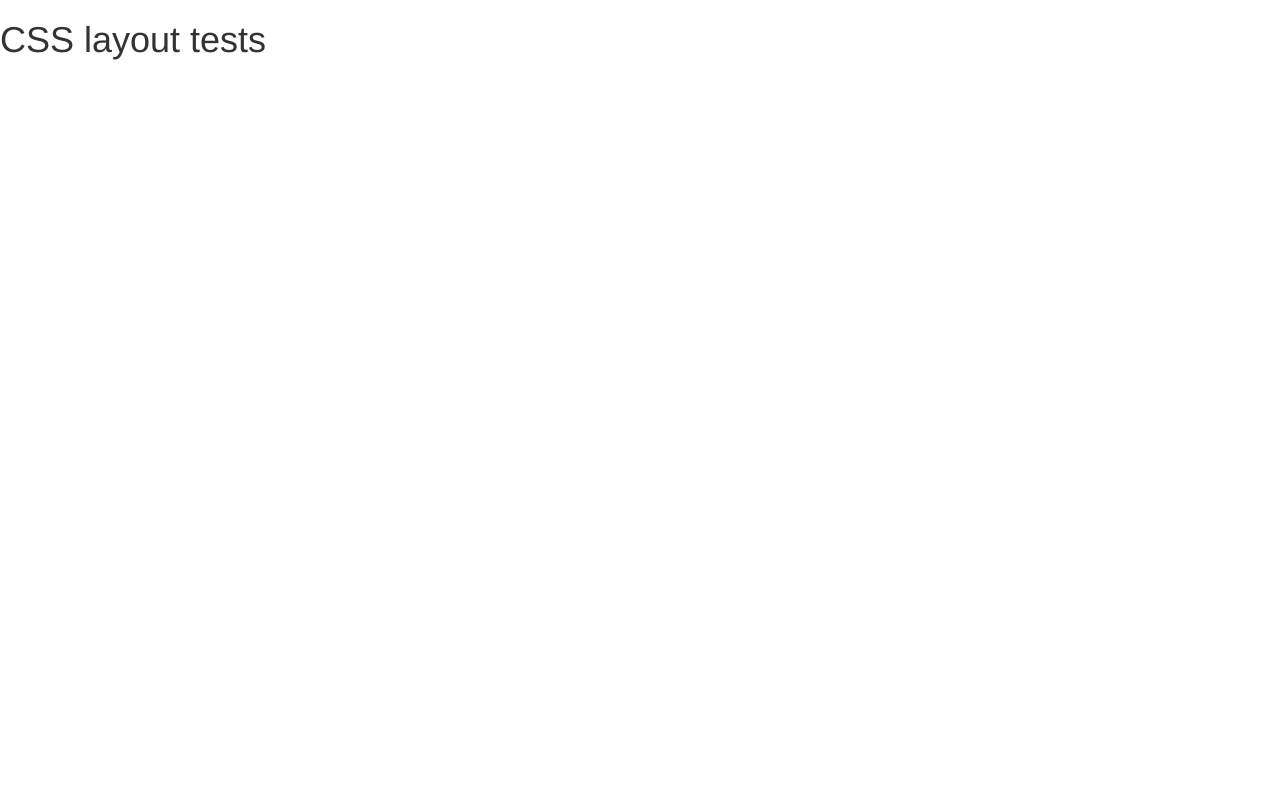
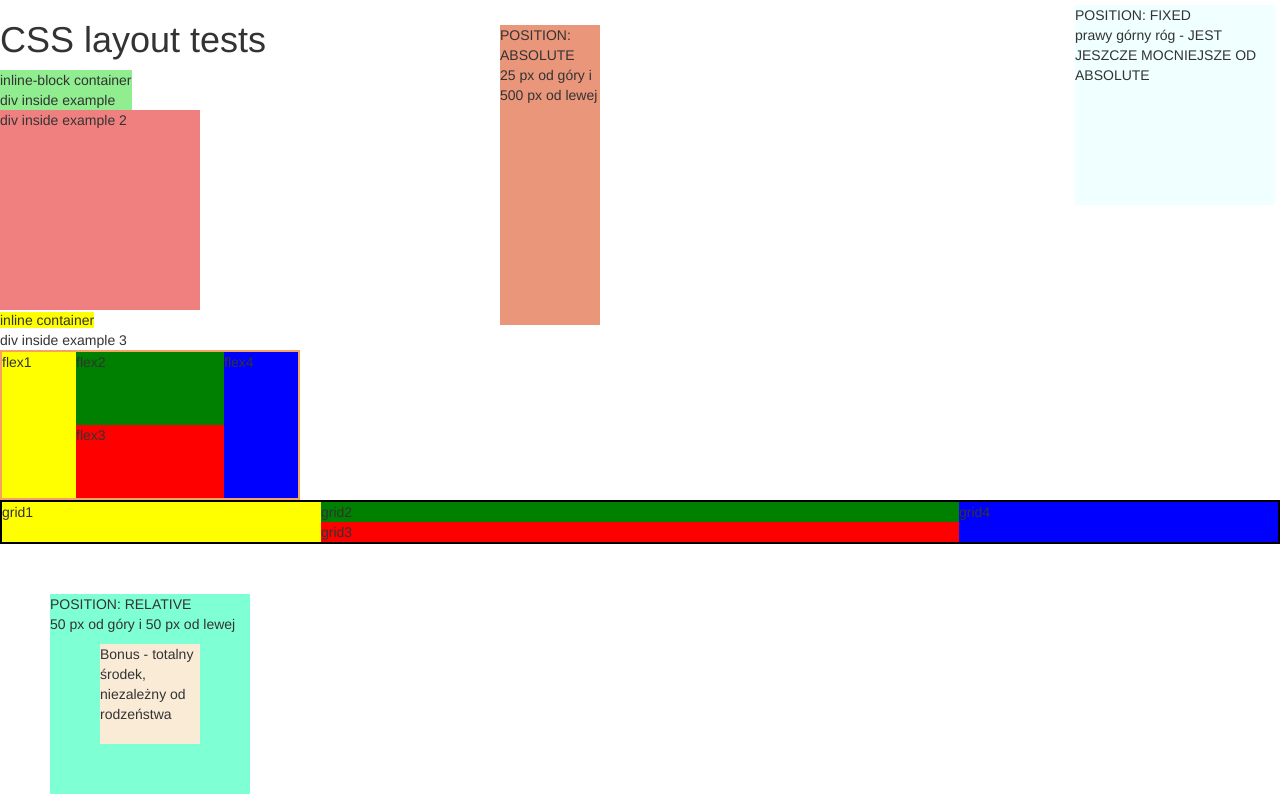
Before and after one commit to WojciechGladalski/Vue-Udemy, a Vue app: page / in a window 1280 px wide. Built offline with nearby package versions, Linux system fonts and the light colour scheme.

Commit message:
CSS LAYOUTS EXAMPLES

```diff
--- a/src/App.vue
+++ b/src/App.vue
@@ -1,15 +1,16 @@
 <template>
     <div>
-        <h1>CSS layout tests</h1>
+        <Css/>
     </div>
 </template>
 
 <script>
+    import Css from "@/components/Css";
     export default {
-
+        components: {
+            Css
+        }
     }
 </script>
 
-<style>
-
-</style>
+<style></style>
--- /dev/null
+++ b/src/components/Css.vue
@@ -0,0 +1,206 @@
+<template>
+    <div>
+        <h1>CSS layout tests</h1>
+        <div class="color-container">
+            inline-block container
+            <div>div inside example</div>
+        </div>
+        <div class="color-container-2">
+            <div>div inside example 2</div>
+        </div>
+        <div class="color-container-3">
+            inline container
+            <div>div inside example 3</div>
+        </div>
+        <div class="container-flex">
+            <div class="flex-1">flex1</div>
+            <div class="middle-column">
+                <div class="flex-2">flex2</div>
+                <div class="flex-3">flex3</div>
+            </div>
+            <div class="flex-4">flex4</div>
+        </div>
+        <div class="container-grid">
+            <div class="grid-1">grid1</div>
+            <div class="grid-2">grid2</div>
+            <div class="grid-3">grid3</div>
+            <div class="grid-4">grid4</div>
+        </div>
+        <div class="position-relative">
+            <div>POSITION: RELATIVE</div>
+            <div>50 px od góry i 50 px od lewej</div>
+            <div class="bonus">Bonus - totalny środek, niezależny od rodzeństwa</div>
+        </div>
+        <div class="position-absolute">
+            <div>POSITION: ABSOLUTE</div>
+            <div>25 px od góry i 500 px od lewej</div>
+        </div>
+        <div class="position-fixed">
+            <div>POSITION: FIXED</div>
+            <div>prawy górny róg - JEST JESZCZE MOCNIEJSZE OD ABSOLUTE</div>
+        </div>
+    </div>
+</template>
+
+<script>
+    export default {
+        name: "Css"
+
+        /*
+        inline 	Displays an element as an inline element (like <span>). Any height and width properties will have no effect
+        block 	Displays an element as a block element (like <p>). It starts on a new line, and takes up the whole width
+        inline-block 	Displays an element as an inline-level block container. The element itself is formatted as an inline element, but you can apply height and width values
+
+        ///////////////////////////////////////////////////
+
+        Z-INDEX TO 3-CI WYMIAR - im wyższy z-index tym element wyżej, jeśli na siebie nachodzą
+
+        position: static | relative | absolute | fixed | sticky
+
+        static - defaultowa wartość wszystkich tagów
+
+        In position: relative, the element is positioned relative to itself. However, an absolutely positioned element is relative to its parent.
+        !!!!!!!!!!!!!!!!!!!!!!!!!!!!!!!!!!!!!!!!!!
+
+        Like position: absolute, fixed positioned elements are also removed from the normal document flow. The differences are:
+        They are only relative to the <html> document, not any other parents.
+        They are not affected by scrolling.
+
+        jeszcze jest sticky - jest gdzieś na stronie i jak go przescrollujesz to osiada na suficie przeglądarki
+         */
+
+    }
+</script>
+
+<style scoped>
+
+
+    .color-container {
+        background-color: lightgreen;
+        display: inline-block;
+    }
+
+    .color-container-2 {
+        background-color: lightcoral;
+        width: 200px;
+        height: 200px;
+    }
+
+    .color-container-3 {
+        background-color: yellow;
+        display: inline;
+    }
+
+    .container-flex {
+        border: 2px solid sandybrown;
+        display: flex;
+        height: 150px;
+        width: 300px;
+    }
+
+    .middle-column {
+        flex: 50%;
+        /*display i direction nie musi byc jesli dzieci poprostu height 50%*/
+        display: flex;
+        flex-direction: column;
+    }
+
+    .flex-1 {
+        background-color: yellow;
+        flex: 25%
+    }
+
+    .flex-2 {
+        background-color: green;
+        /*height: 50%;*/
+        flex: 50%;
+    }
+
+    .flex-3 {
+        background-color: red;
+        /*height: 50%;*/
+        flex: 50%;
+    }
+
+    .flex-4 {
+        background-color: blue;
+        flex: 25%
+    }
+
+    .container-grid {
+        border: 2px solid black;
+        display: grid;
+        grid-template-columns: 1fr 2fr 1fr;
+        /*to będą trzy kolumny, ich szerokość będzie do siebie w stosunku 1:2:1*/
+        grid-template-rows: 1fr 1fr;
+        /*to będą dwa wiersze, ich wysokość będzie do siebie w stosunku 1:1*/
+
+        grid-template-areas:
+                "yellow green blue"
+                "yellow red blue";
+
+        /*nie ma wysokosci i szerokowsci a jest block wiec sie rozciaga jak moze w poziomie i jak elementy chcą w pionie*/
+    }
+
+    .grid-1 {
+        background-color: yellow;
+
+        grid-area: yellow;
+    }
+
+    .grid-2 {
+        background-color: green;
+        grid-area: green;
+    }
+
+    .grid-3 {
+        background-color: red;
+        grid-area: red;
+    }
+
+    .grid-4 {
+        background-color: blue;
+        grid-area: blue;
+    }
+
+    .position-relative {
+        position: relative;
+        top: 50px;
+        left: 50px;
+        width: 200px;
+        height: 200px;
+        background-color: aquamarine;
+    }
+
+    .position-absolute {
+        position: absolute;
+        height: 300px;
+        width: 100px;
+        background-color: darksalmon;
+        top: 25px;
+        left: 500px;
+    }
+
+    .position-fixed {
+        position: fixed;
+        height: 200px;
+        width: 200px;
+        background-color: azure;
+        top: 5px;
+        right: 5px;
+    }
+
+    .bonus {
+        position: absolute;
+        left: 0;
+        right: 0;
+        top: 0;
+        bottom: 0;
+        margin: auto;
+        width: 100px;
+        height: 100px;
+        background-color: antiquewhite;
+    }
+
+
+</style>
```
Also changed, not shown: src/components/Animation.vue (renamed from src/deprecatedComponents/Animation.vue), src/components/Css.png (added).
